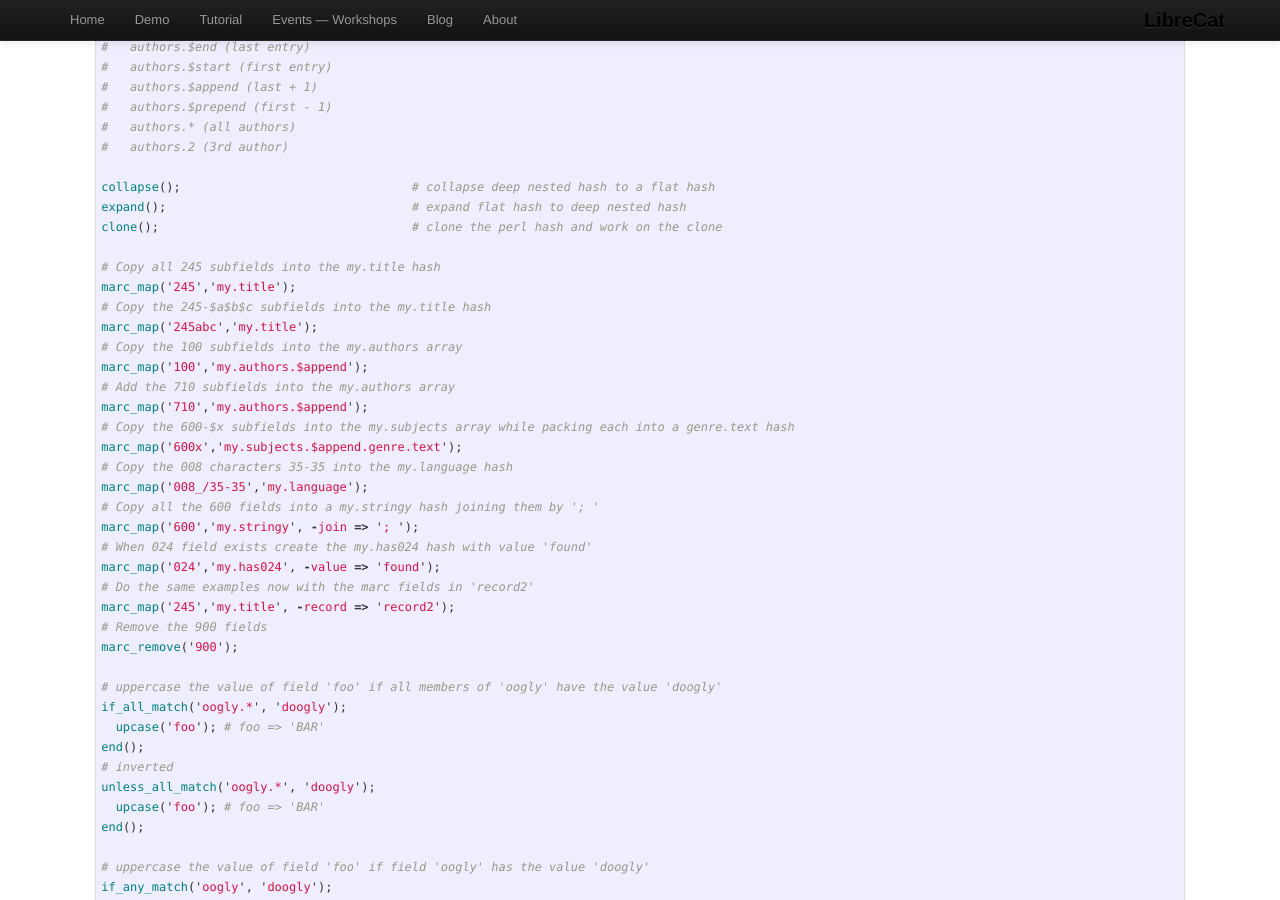
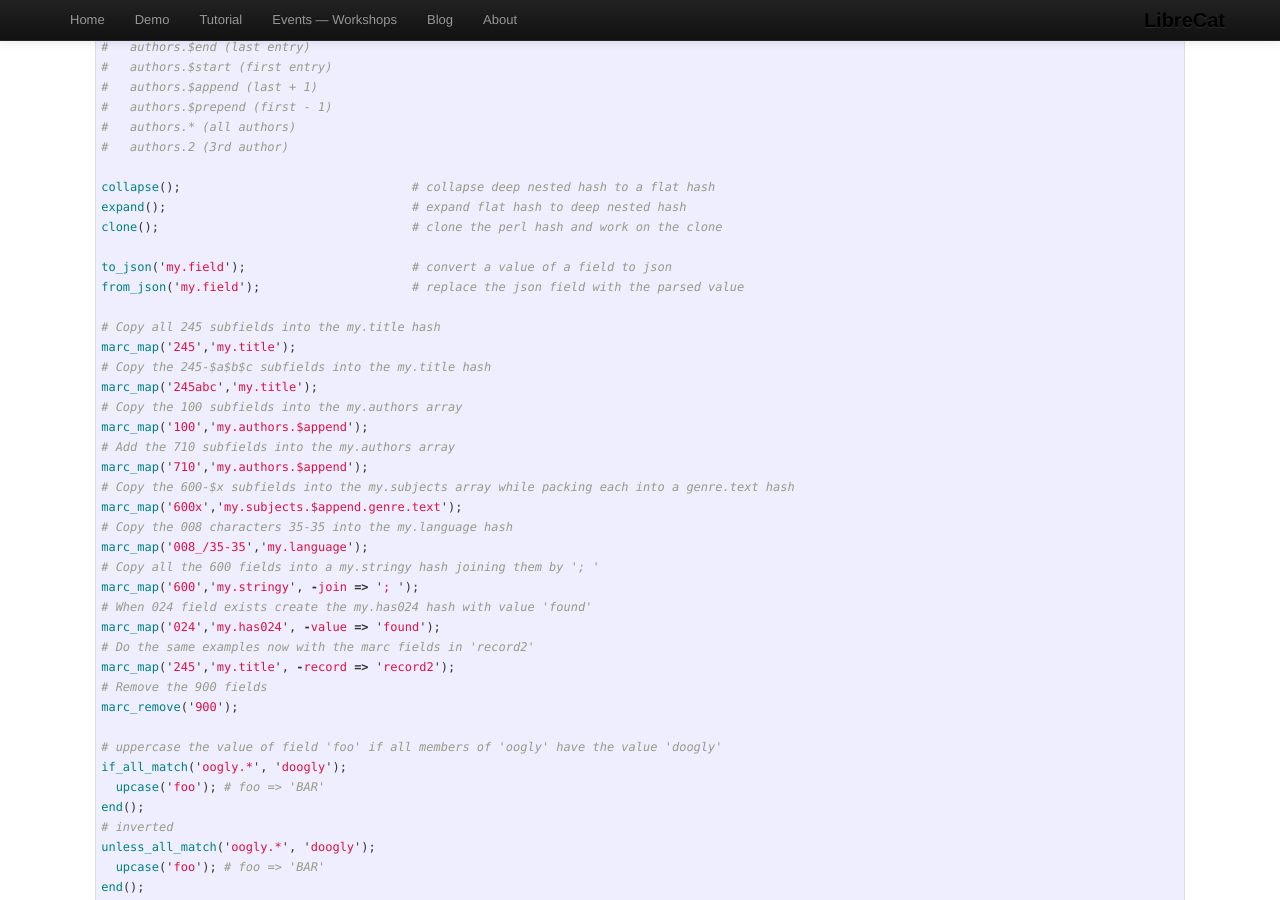
Before and after one commit to LibreCat/librecat.github.io, a Jekyll site: the page built from _posts/2013-06-21-catmandu-cheat-sheet.markdown, in a window 1280 px wide and 900 px high, scrolled down 2352 px. Built offline with Jekyll 4.4.1, drawn with Linux system fonts in a browser that asks for light colours; comment, search, counter and statistics services are not loaded.

Commit message:
Update 2013-06-21-catmandu-cheat-sheet.markdown
adding to_json , from_json

```diff
--- a/_posts/2013-06-21-catmandu-cheat-sheet.markdown
+++ b/_posts/2013-06-21-catmandu-cheat-sheet.markdown
@@ -138,6 +138,9 @@ collapse();                                # collapse deep nested hash to a flat
 expand();                                  # expand flat hash to deep nested hash
 clone();                                   # clone the perl hash and work on the clone
 
+to_json('my.field');                       # convert a value of a field to json
+from_json('my.field');                     # replace the json field with the parsed value
+
 # Copy all 245 subfields into the my.title hash
 marc_map('245','my.title');
 # Copy the 245-$a$b$c subfields into the my.title hash
```
